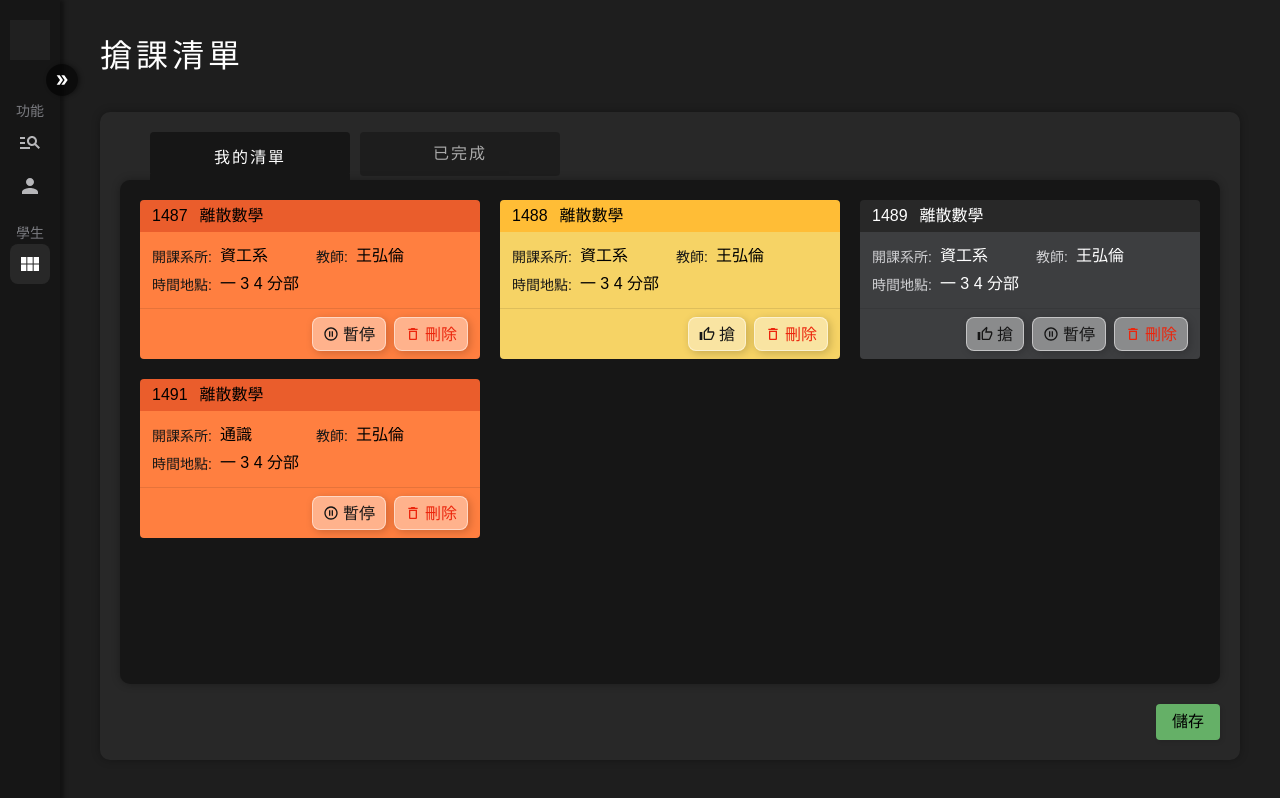
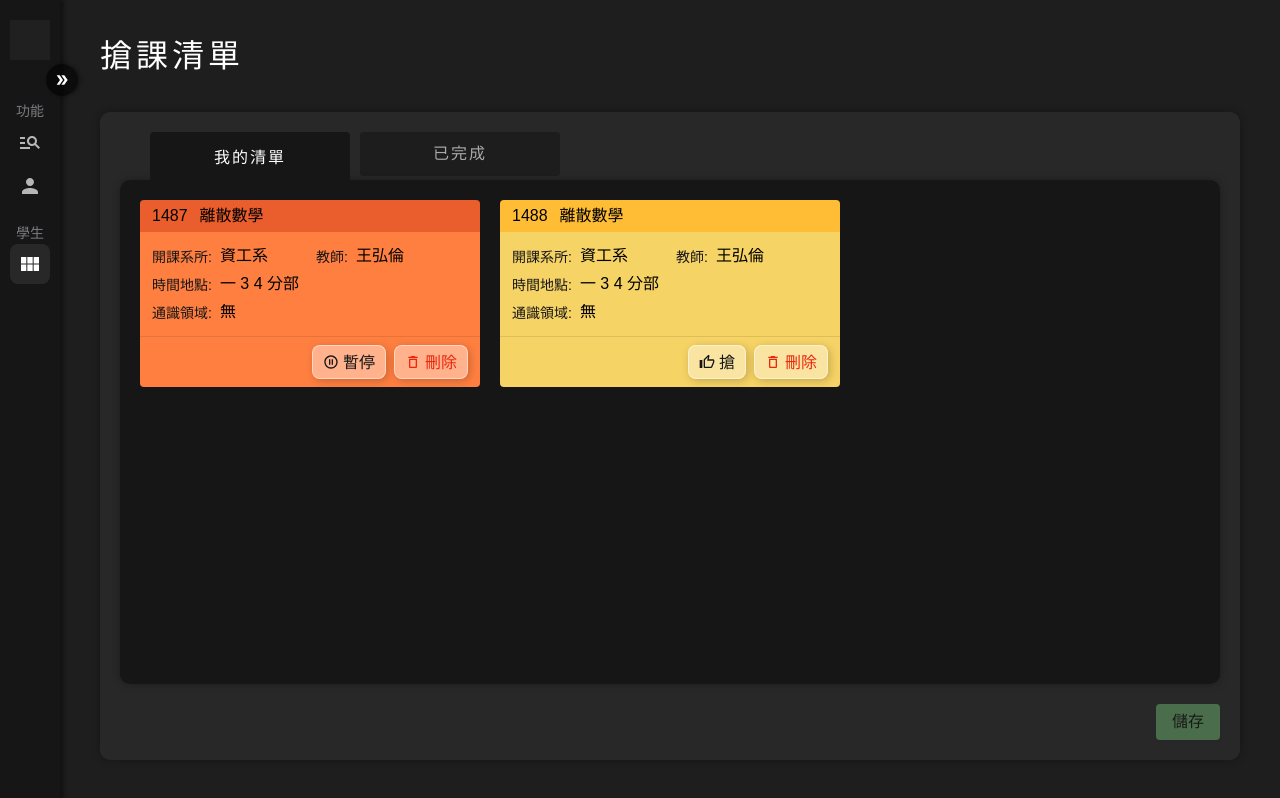
Before and after one commit to aisu-programming/NTNU-Course-Queuing-Website-FrontEnd, a React (Create React App) app: page /rushlist/wait in a window 1280 px wide. Built offline with nearby package versions, Linux system fonts and the light colour scheme.

Commit message:
feat: add rushlist rwd

```diff
--- a/src/components/Dropdown/DropdownV2.jsx
+++ b/src/components/Dropdown/DropdownV2.jsx
@@ -40,7 +40,7 @@ export const DropdownV2 = ({name, options, handleValue, ...props}) => {
         ...provided,
         height: '32px',
         maxHeight: '32px',
-        padding: `${isPhone ? '8px 12px' : '8px 16px'}`,
+        padding: `${isPhone ? '6px 12px' : '8px 16px'}`,
         border: 0,
         borderRadius: '4px',
         boxShadow: 'none',
--- a/src/components/Table.jsx
+++ b/src/components/Table.jsx
@@ -5,7 +5,11 @@ import React, {
 } from 'react';
 import styled, { keyframes } from 'styled-components';
 import { colors, size, device } from 'styles';
-import { useTable, useExpanded } from 'react-table';
+import {
+  useTable,
+  useExpanded,
+  usePagination,
+} from 'react-table';
 import { MdOutlinePlaylistAdd } from 'react-icons/md';
 import { columns } from 'components/TableData';
 import { useMediaQuery } from 'react-responsive';
@@ -30,7 +34,7 @@ const Styles = styled.div`
   }
   @media ${device.phone} {
     max-width: calc(100vw);
-    max-height: calc(100vh - 150px);
+    max-height: 100%;
   }
 
   table {
@@ -259,6 +263,10 @@ const ExpandRow = ({ row }) => {
   );
 };
 
+const resetScrollInsideTable = (indexTable) => {
+  document.getElementsByClassName('rt-tbody')[indexTable].scrollTop = 0;
+};
+
 export const Table = ({ columns, data }) => {
   const isTable = useMediaQuery({
     maxWidth: size.table,
@@ -281,6 +289,16 @@ export const Table = ({ columns, data }) => {
     getTableBodyProps,
     headerGroups,
     rows,
+    page,
+    canPreviousPage,
+    canNextPage,
+    pageOptions,
+    pageCount,
+    gotoPage,
+    nextPage,
+    previousPage,
+    setPageSize,
+    state: { pageIndex, pageSize },
     prepareRow,
     visibleColumns,
     setHiddenColumns,
@@ -289,16 +307,19 @@ export const Table = ({ columns, data }) => {
       columns,
       data,
       initialState: {
+        pageSize: 50,
         hiddenColumns: hiddenColumn,
       },
     },
-    useExpanded
+    useExpanded,
+    usePagination
   );
   useEffect(() => {
     setHiddenColumns(checkSize());
   }, [isTable]);
   // Render the UI for your table
   return (
+    <>
       <table {...getTableProps()}>
         <thead>
           {headerGroups.map((headerGroup, i) => (
@@ -323,16 +344,18 @@ export const Table = ({ columns, data }) => {
           ))}
         </thead>
         <tbody {...getTableBodyProps()}>
-        {rows.map((row, i) => {
+          {page.map((row, i) => {
             prepareRow(row);
             const isOdd = i % 2 == 1;
-          const buildRowCell = row.cells.map((cell, i) => {
+            const buildRowCell = row.cells.map(
+              (cell, i) => {
                 return (
                   <td {...cell.getCellProps()}>
                     {cell.render('Cell')}
                   </td>
                 );
-          });
+              }
+            );
             return (
               <Fragment key={i}>
                 {isOdd ? (
@@ -370,6 +393,68 @@ export const Table = ({ columns, data }) => {
           })}
         </tbody>
       </table>
+      <div className='pagination'>
+        <button
+          onClick={() => gotoPage(0)}
+          disabled={!canPreviousPage}
+        >
+          {'<<'}
+        </button>{' '}
+        <button
+          onClick={() => previousPage()}
+          disabled={!canPreviousPage}
+        >
+          {'<'}
+        </button>{' '}
+        <button
+          onClick={() => {
+            resetScrollInsideTable(0);
+            return nextPage();
+          }}
+          disabled={!canNextPage}
+        >
+          {'>'}
+        </button>{' '}
+        <button
+          onClick={() => gotoPage(pageCount - 1)}
+          disabled={!canNextPage}
+        >
+          {'>>'}
+        </button>{' '}
+        <span>
+          Page{' '}
+          <strong>
+            {pageIndex + 1} of {pageOptions.length}
+          </strong>{' '}
+        </span>
+        <span>
+          | Go to page:{' '}
+          <input
+            type='number'
+            defaultValue={pageIndex + 1}
+            onChange={(e) => {
+              const page = e.target.value
+                ? Number(e.target.value) - 1
+                : 0;
+              gotoPage(page);
+            }}
+            style={{ width: '100px' }}
+          />
+        </span>{' '}
+        <select
+          value={pageSize}
+          onChange={(e) => {
+            setPageSize(Number(e.target.value));
+          }}
+        >
+          {[10, 20, 30, 40, 50].map((pageSize) => (
+            <option key={pageSize} value={pageSize}>
+              Show {pageSize}
+            </option>
+          ))}
+        </select>
+      </div>
+    </>
   );
 };
 
@@ -379,7 +464,7 @@ export const Test = ({ data }) => {
       return <Empty>抱歉，找不到任何課程噢 OuO</Empty>;
   };
   return (
-    <Styles>
+    <Styles className='rt-tbody'>
       <Table columns={columns} data={data} />
       {noData()}
     </Styles>
--- a/src/pages/CardBox.jsx
+++ b/src/pages/CardBox.jsx
@@ -1,4 +1,4 @@
-import React, { useEffect } from 'react';
+import React, { useState, useEffect } from 'react';
 import styled from 'styled-components';
 import { colors, device } from 'styles';
 import {
@@ -9,19 +9,26 @@ import {
   MdOutlineThumbUpAlt,
   MdOutlinePauseCircleOutline,
   MdDeleteOutline,
+  MdLoop,
 } from 'react-icons/md';
 import { IconButton } from 'components';
 
 const StateColor = {
   active400: `${colors.active400}`,
   active300: `${colors.active300}`,
+  active200: `${colors.active400}${colors.opacity60}`,
+  active100: `${colors.active300}${colors.opacity60}`,
   pause400: `${colors.pause400}`,
   pause300: `${colors.pause300}`,
-  unSave400: `${colors.gray400}`,
-  unSave300: `${colors.gray300}${colors.opacity40}`,
+  pause200: `${colors.pause400}${colors.opacity60}`,
+  pause100: `${colors.pause300}${colors.opacity60}`,
+  delete200: `${colors.gray400}`,
+  delete100: `${colors.gray300}${colors.opacity40}`,
   done400: `${colors.success400}`,
   done300: `${colors.success300}`,
   delete: '#EC250C',
+  blue400: '#4599f5',
+  blue300: '#9fccff',
 };
 
 const Cards = styled.ul`
@@ -49,14 +56,16 @@ const Header = styled.div`
   font-weight: ${(props) =>
     props.isWhite ? '400' : '500'};
   color: ${(props) => props.isWhite && colors.white};
-  background: ${(props) => StateColor[props.state + 400]};
+  background: ${(props) =>
+    StateColor[props.state + (400 - props.isChange)]};
 `;
 const Content = styled.div`
   display: grid;
   grid-template-columns: repeat(2, 1fr);
   gap: 12px;
   padding: 16px 12px;
-  background: ${(props) => StateColor[props.state + 300]};
+  background: ${(props) =>
+    StateColor[props.state + (300 - props.isChange)]};
   h4 {
     color: ${(props) => props.isWhite && colors.white};
   }
@@ -74,7 +83,8 @@ const Footer = styled.div`
   justify-content: flex-end;
   padding: 8px 12px;
   gap: 8px;
-  background: ${(props) => StateColor[props.state + 300]};
+  background: ${(props) =>
+    StateColor[props.state + (300 - props.isChange)]};
   border-top: 1px solid ${colors.black}${colors.opacity10};
 `;
 const TextBox = styled.div`
@@ -106,7 +116,12 @@ const Empty = styled.div`
   font-size: 20px;
   margin: auto;
 `;
-const Card = ({ data, setData, item }) => {
+const Card = ({
+  originalData,
+  copyData,
+  setCopyData,
+  item,
+}) => {
   const {
     state,
     id,
@@ -116,28 +131,45 @@ const Card = ({ data, setData, item }) => {
     time,
     place,
   } = item;
-  const isWhite = state === 'unSave';
+  const isWhite = state === 'delete';
+  const originalItem = originalData.find((item) => {
+    return item.id === id;
+  });
+
+  const isChange = () => {
+    if (originalItem.state !== state) return 200;
+    return 0;
+  };
+
   const handleAction = (action) => {
-    const findIndex = data
-      .map((item) => {
+    const findIndex = copyData.map((item) => {
       if (item.id === id) {
-          item.state = action;
+        const copy = {
+          ...item,
+          state: action,
+        };
+        return copy;
       }
       return item;
-      })
-      .filter((item) => {
-        return item.state !== 'delete';
     });
-    console.log(findIndex);
-    setData(findIndex);
+    setCopyData(findIndex);
   };
+
   return (
     <Container>
-      <Header isWhite={isWhite} state={state}>
+      <Header
+        isWhite={isWhite}
+        state={state}
+        isChange={isChange()}
+      >
         <Text>{id}</Text>
         <Text>{name}</Text>
       </Header>
-      <Content isWhite={isWhite} state={state}>
+      <Content
+        isWhite={isWhite}
+        state={state}
+        isChange={isChange()}
+      >
         <TextBox>
           <Title>開課系所:</Title>
           <Desc>{department}</Desc>
@@ -152,15 +184,19 @@ const Card = ({ data, setData, item }) => {
             {time} {place}
           </Desc>
         </TextBox>
+        <TextBox style={{ gridColumn: '1/3' }}>
+          <Title>通識領域:</Title>
+          <Desc>無</Desc>
+        </TextBox>
       </Content>
       {state !== 'done' && (
-        <Footer state={state}>
+        <Footer state={state} isChange={isChange()}>
           {state === 'pause' && item.department === '通識' && (
             <IconButton
               handleEvent={() => handleAction('pause')}
               text={'變更領域'}
             >
-              <MdOutlinePauseCircleOutline />
+              <MdLoop />
             </IconButton>
           )}
           {state !== 'active' && (
@@ -179,6 +215,7 @@ const Card = ({ data, setData, item }) => {
               <MdOutlinePauseCircleOutline />
             </IconButton>
           )}
+          {state !== 'delete' && (
             <IconButton
               isDanger={StateColor['delete']}
               handleEvent={() => handleAction('delete')}
@@ -186,91 +223,63 @@ const Card = ({ data, setData, item }) => {
             >
               <MdDeleteOutline />
             </IconButton>
+          )}
         </Footer>
       )}
     </Container>
   );
 };
+
 export const CardBox = () => {
-  const [data, setData] = useOutletContext();
+  const { dataText, changeText } = useOutletContext();
+  const [hasChange, setHasChange] = changeText;
+  const [data, setData] = dataText;
+  const [copyData, setCopyData] = useState([]);
   const location = useLocation();
   const path = location.pathname.split('/')[2];
 
-  const data0 = {
-    state: 'active',
-    id: '1487',
-    name: '離散數學',
-    department: '資工系',
-    teacher: '王弘倫',
-    time: '一 3 4',
-    place: '分部',
+  const checkChange = () => {
+    const changeList = copyData.filter((item, index) => {
+      const state = data[index].state;
+      if (item.state !== state) {
+        return item;
+      }
+    });
+    return !!changeList.length;
   };
-  const data1 = {
-    state: 'pause',
-    id: '1488',
-    name: '離散數學',
-    department: '資工系',
-    teacher: '王弘倫',
-    time: '一 3 4',
-    place: '分部',
-  };
-  const data2 = {
-    state: 'unSave',
-    id: '1489',
-    name: '離散數學',
-    department: '資工系',
-    teacher: '王弘倫',
-    time: '一 3 4',
-    place: '分部',
-  };
-  const data3 = {
-    state: 'done',
-    id: '1490',
-    name: '離散數學',
-    department: '資工系',
-    teacher: '王弘倫',
-    time: '一 3 4',
-    place: '分部',
-  };
-  const data4 = {
-    state: 'active',
-    id: '1491',
-    name: '離散數學',
-    department: '通識',
-    teacher: '王弘倫',
-    time: '一 3 4',
-    place: '分部',
-  };
-  const datas = [
-    data0,
-    data1,
-    data2,
-    data3,
-    data4,
-    // data2,
-    // data1,
-    // data3,
-    // data3,
-  ];
 
   useEffect(() => {
-    setData(datas);
-  }, []);
+    setCopyData([...data]);
+  }, [data]);
 
-  const waitCards = data
+  useEffect(() => {
+    setHasChange(checkChange());
+  }, [copyData]);
+
+  const waitCards = copyData
     .filter((item) => item.state !== 'done')
     .map((item) => {
       return (
         <li key={`${item.id}`}>
-          <Card data={data} setData={setData} item={item} />
+          <Card
+            originalData={data}
+            copyData={copyData}
+            setCopyData={setCopyData}
+            item={item}
+          />
         </li>
       );
     });
-  const doneCards = data
+  const doneCards = copyData
     .filter((item) => item.state === 'done')
     .map((item) => (
       <li key={`${item.id}`}>
-        <Card data={data} setData={setData} item={item} />
+        <Card
+          originalData={data}
+          copyData={copyData}
+          setCopyData={setCopyData}
+          item={item}
+        />
       </li>
     ));
 
--- a/src/pages/LoginV2.jsx
+++ b/src/pages/LoginV2.jsx
@@ -1,4 +1,4 @@
-import React, { useState } from 'react';
+import React, { Fragment, useState } from 'react';
 import balloon from '../assets/login-balloon.svg';
 import cat_1 from '../assets/login-cat-1.svg';
 import { colors, size, device } from 'styles';
@@ -73,6 +73,7 @@ const LoginBox = styled.div`
     width: 100%;
     max-width: 560px;
     padding: 32px 20px;
+    box-shadow: 3px 3px 4px rgba(0, 0, 0, 0.3);
   }
 `;
 
@@ -239,7 +240,7 @@ const Hint = styled.h5`
   text-align: center;
 `;
 
-export const LoginV2 = (props) => {
+export const LoginV2 = () => {
   const [loading, setLoading] = useState(false);
   const [studentId, setStudentId] = useState('');
   const [password, setPassword] = useState('');
@@ -287,12 +288,12 @@ export const LoginV2 = (props) => {
       const isSuccess = !res;
       if (!isSuccess) setErrorMsg(`＊${res}`);
       if (isSuccess) {
+        setErrorMsg('');
         toggleToast();
-        setTimeout(()=> {
-          navigate('/search')
+        setTimeout(() => {
+          navigate('/search');
         }, 3000);
       }
-      console.log(res);
     });
   };
 
--- a/src/pages/RushList.jsx
+++ b/src/pages/RushList.jsx
@@ -1,5 +1,5 @@
-import React, { useState } from 'react';
-import styled from 'styled-components';
+import React, { useState, useEffect } from 'react';
+import styled, { css } from 'styled-components';
 import { colors, device } from 'styles';
 import { NavLink, Outlet } from 'react-router-dom';
 
@@ -92,7 +92,8 @@ const Button = styled.div`
   }
   &::after {
     content: '';
-    display: ${(props) => (props.isActive ? 'block' : 'none')};
+    display: ${(props) =>
+      props.isActive ? 'block' : 'none'};
     width: 100%;
     height: 8px;
     background: ${colors.gray600};
@@ -111,7 +112,7 @@ const Footer = styled.div`
   margin-top: 20px;
   display: flex;
   justify-content: flex-end;
-`
+`;
 const SaveButton = styled.div`
   background: ${colors.success400};
   width: fit-content;
@@ -130,10 +131,71 @@ const SaveButton = styled.div`
   &:active {
     background: ${colors.success400}${colors.opacity80};
   }
+
+  ${(props) =>
+    !props.isChange &&
+    css`
+      cursor: default;
+      filter: brightness(0.6) contrast(0.8);
+      &:hover {
+        filter: brightness(0.6) contrast(0.8);
+      }
+      &:active {
+        background: ${colors.success400};
+      }
+    `}
 `;
 
 export const RushList = (props) => {
   const [data, setData] = useState([]);
+  const [hasChange, setHasChange] = useState(false);
+  console.log('change');
+  console.log(hasChange);
+  const data0 = {
+    state: 'active',
+    id: '1487',
+    name: '離散數學',
+    department: '資工系',
+    teacher: '王弘倫',
+    time: '一 3 4',
+    place: '分部',
+  };
+  const data1 = {
+    state: 'pause',
+    id: '1488',
+    name: '離散數學',
+    department: '資工系',
+    teacher: '王弘倫',
+    time: '一 3 4',
+    place: '分部',
+  };
+  const data3 = {
+    state: 'done',
+    id: '1490',
+    name: '離散數學',
+    department: '資工系',
+    teacher: '王弘倫',
+    time: '一 3 4',
+    place: '分部',
+  };
+  const data4 = {
+    state: 'active',
+    id: '1491',
+    name: '離散數學',
+    department: '通識',
+    teacher: '王弘倫',
+    time: '一 3 4',
+    place: '分部',
+  };
+  const datas = [
+    data0,
+    data1,
+    data3,
+    // data4,
+  ];
+  useEffect(() => {
+    setData(datas);
+  }, []);
   return (
     <Container>
       <Title>搶課清單</Title>
@@ -142,7 +204,9 @@ export const RushList = (props) => {
           <NavOptions>
             <NavLink to='/rushlist/wait'>
               {({ isActive }) => (
-                <Button isActive={isActive}>我的清單</Button>
+                <Button isActive={isActive}>
+                  我的清單
+                </Button>
               )}
             </NavLink>
             <NavLink to='/rushlist/done'>
@@ -152,10 +216,17 @@ export const RushList = (props) => {
             </NavLink>
           </NavOptions>
           <ChildWrapper>
-            <Outlet context={[data, setData]} />
+            <Outlet
+              context={{
+                dataText: [data, setData],
+                changeText: [hasChange, setHasChange],
+              }}
+            />
           </ChildWrapper>
           <Footer>
-            <SaveButton>儲存</SaveButton>
+            <SaveButton isChange={hasChange}>
+              儲存
+            </SaveButton>
           </Footer>
         </Wrapper>
       </ContentContainer>
```
Lines whose indentation alone changed are shown as unchanged.
